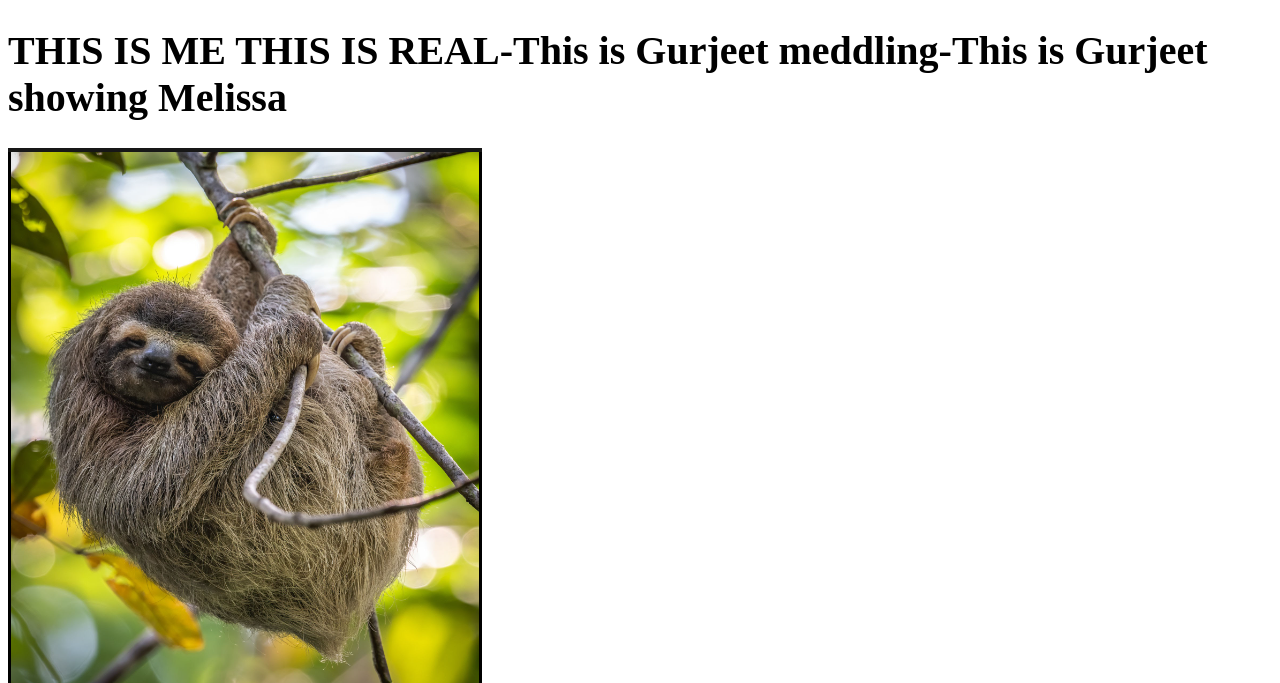
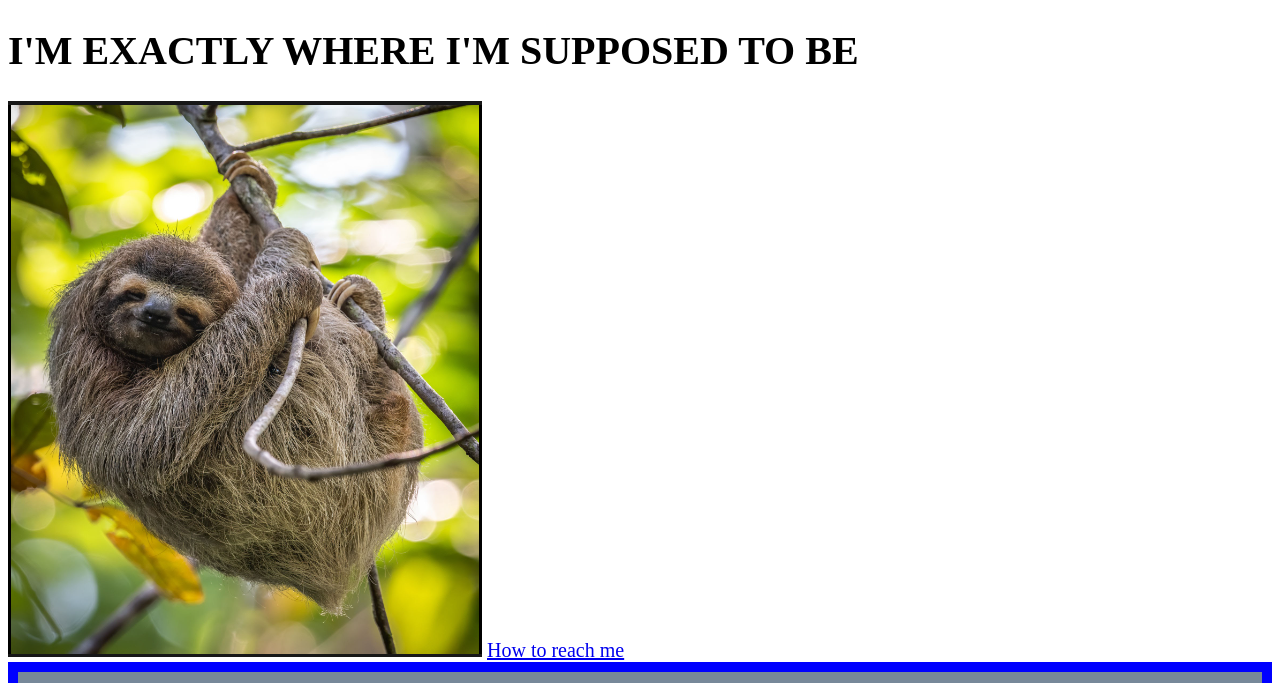
Before and after one commit to tingjc/resume, a plain HTML site: page index.html in a window 1280 px wide. Shown: the top 683 px of the page. Drawn offline with Linux system fonts and the light colour scheme.

Commit message:
changed h1

```diff
--- a/index.html
+++ b/index.html
@@ -8,7 +8,7 @@
     <title>Static Template</title>
   </head>
   <body>
-    <h1>THIS IS ME THIS IS REAL-This is Gurjeet meddling-This is Gurjeet showing Melissa</h1>
+    <h1>I'M EXACTLY WHERE I'M SUPPOSED TO BE</h1>
     <img src="./images/Sloth.png" alt="a sloth">
 
     <a href="./contact.html">How to reach me</a>
```
